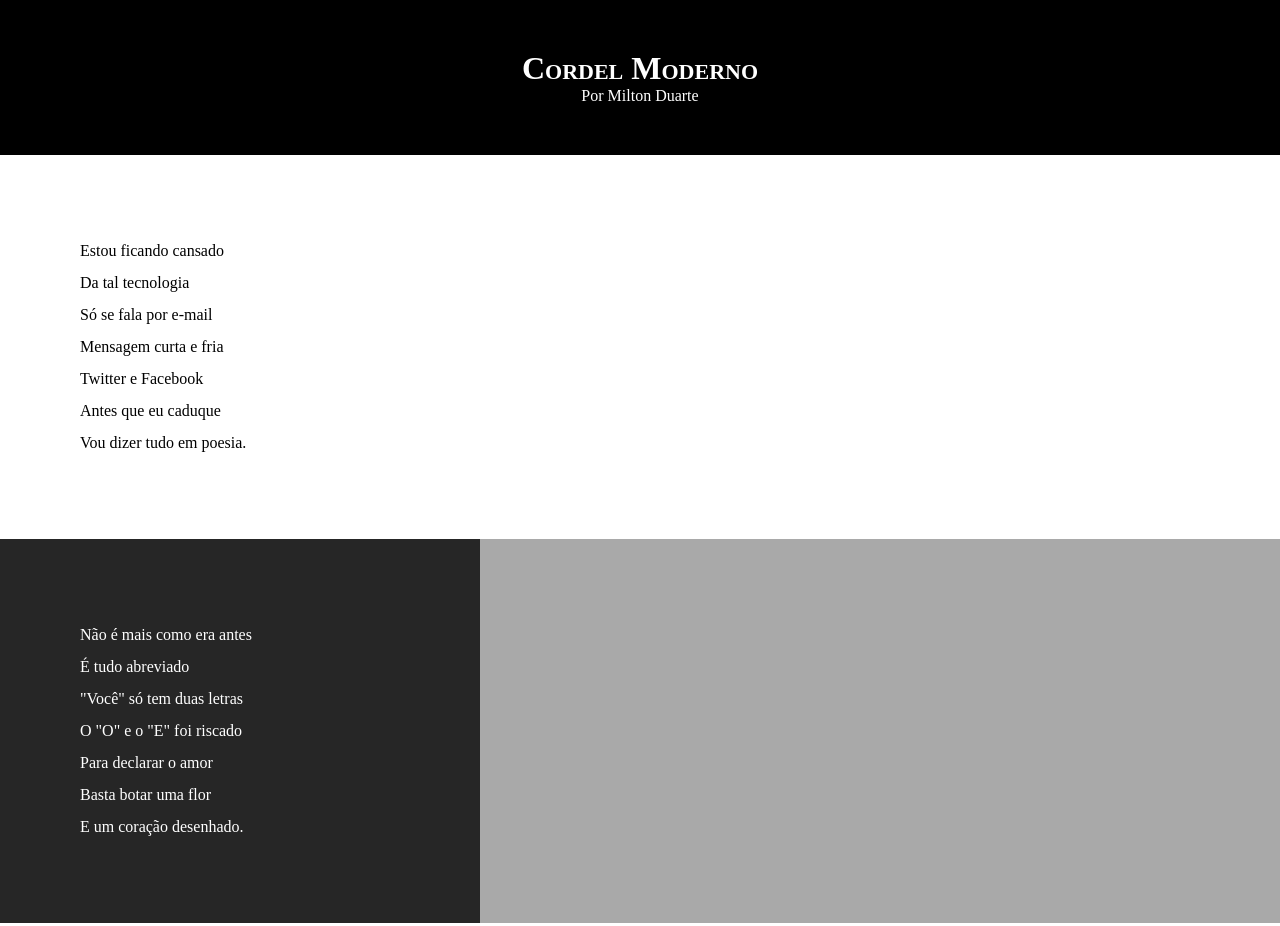
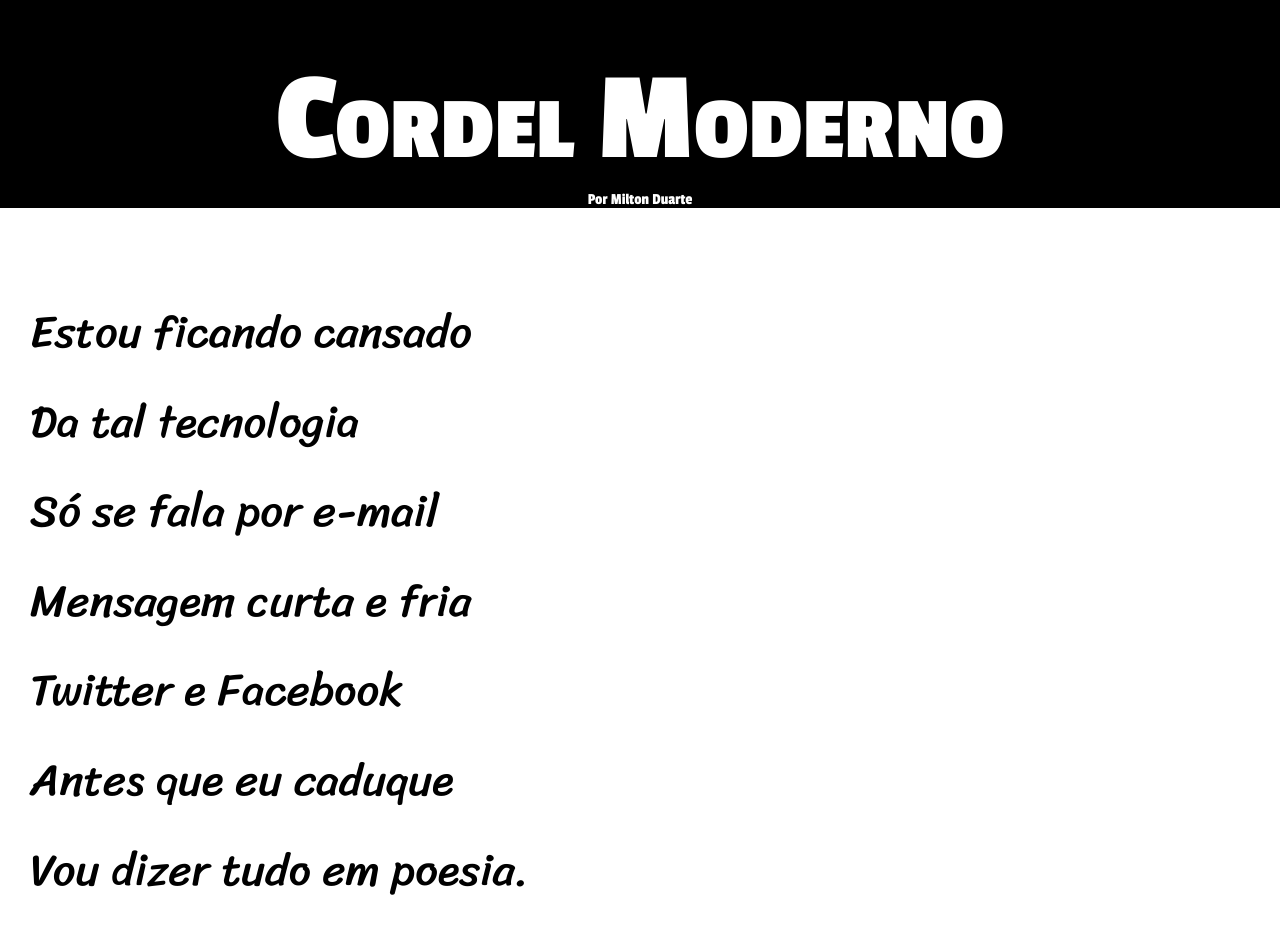
Before and after one commit to AdrianoBuilds/Projeto.cordel, a plain HTML site: page index.html in a window 1280 px wide. Shown: the top 926 px of the page. Drawn offline with Linux system fonts and the light colour scheme.

Commit message:
Atualização de estilos

```diff
--- a/style.css
+++ b/style.css
@@ -1,24 +1,48 @@
+@import url('https://fonts.googleapis.com/css2?family=Passion+One:wght@400;700;900&family=Ubuntu:ital,wght@0,300;0,400;0,500;0,700;1,300;1,400;1,500;1,700&display=swap');
+
+@import url('https://fonts.googleapis.com/css2?family=Passion+One:wght@400;700;900&family=Sriracha&family=Ubuntu:ital,wght@0,300;0,400;0,500;0,700;1,300;1,400;1,500;1,700&display=swap');
+
+
 *{
     margin: 0;
     padding: 0;
+
+
+}
+
+:root{
+    --fonte-titulo:"Passion One", sans-serif;
+    --fonte-cursiva:"Sriracha", cursive;
+    --fonte-padrao:Verdana, Geneva, Tahoma, sans-serif;
+
 }
 
 html,body{
     min-height: 100vh;
     background-color: darkgray;
+    font-family: var(--fonte-padrao);
+
 }
 header{
-    padding-top: 50px;
-    padding-bottom: 50px;
+
+
     background-color: black;
     color: white;
     text-align: center;
+    font-family: var(--fonte-titulo);
 
 }
 header>h1{
+    padding-top: 50px;
     font-variant: small-caps;
+    font-size: 10vw;
+
+}
+header>p{
+    padding-bottom: 50px;
 }
 header>a{
+
     text-decoration: none;
     color: white;
 }
@@ -29,8 +53,11 @@ header>a:hover{
 section{
     padding-top: 10vh;
     padding-bottom: 10vh;
-    padding-left: 10vh;
+    padding-left: 30px;
     line-height: 2em;
+    font-family: var(--fonte-cursiva);
+    font-size: 3.5vw;
+
 }
 
 .normal{
@@ -41,7 +68,8 @@ section{
     background-color: gray;
     color: white;
     background-color: rgba(0, 0, 0, 0.774);
-    width: 400px;
+    display: inline-block;
+    padding: 5px;
 }
 
 footer{
```
